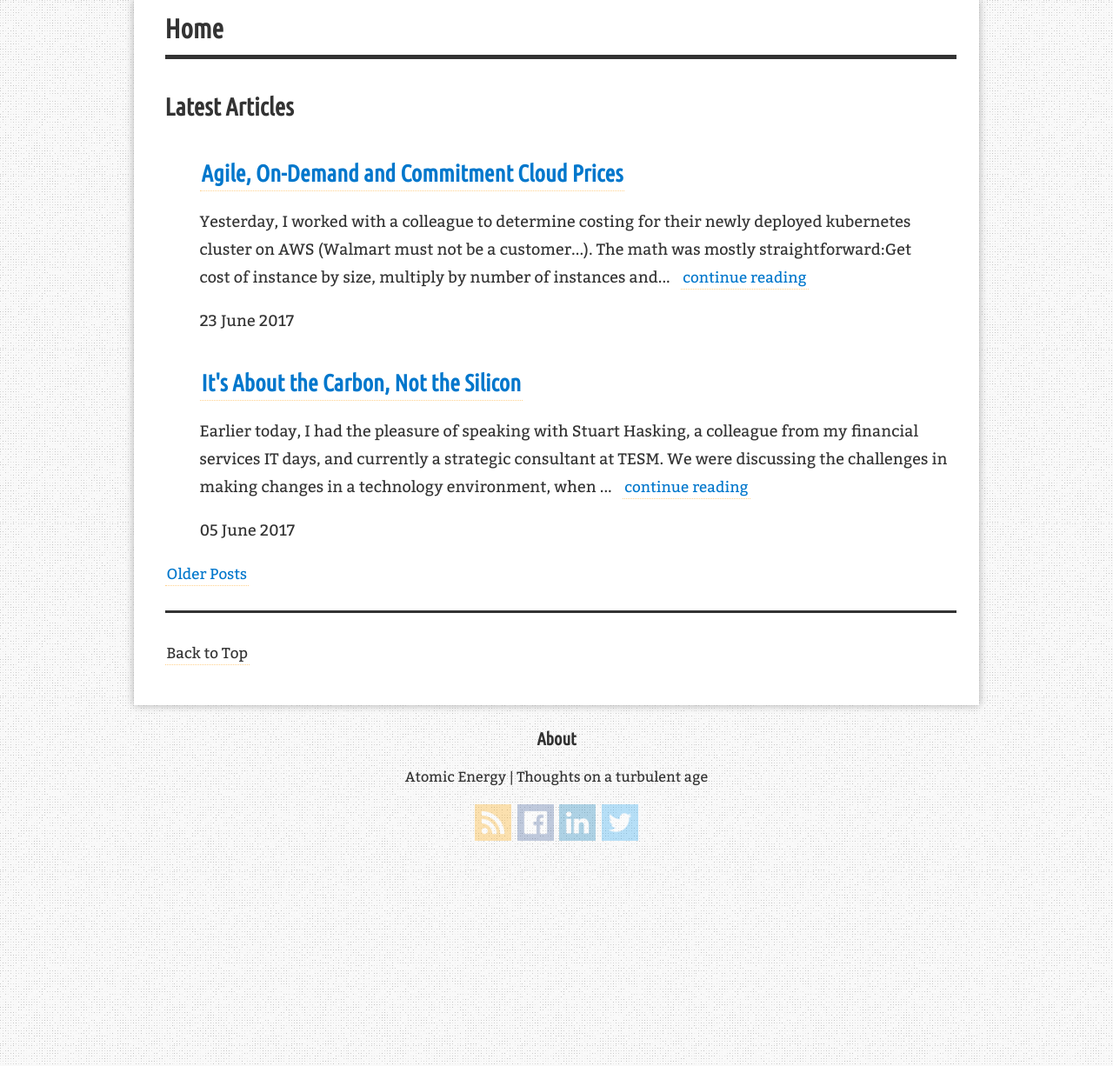
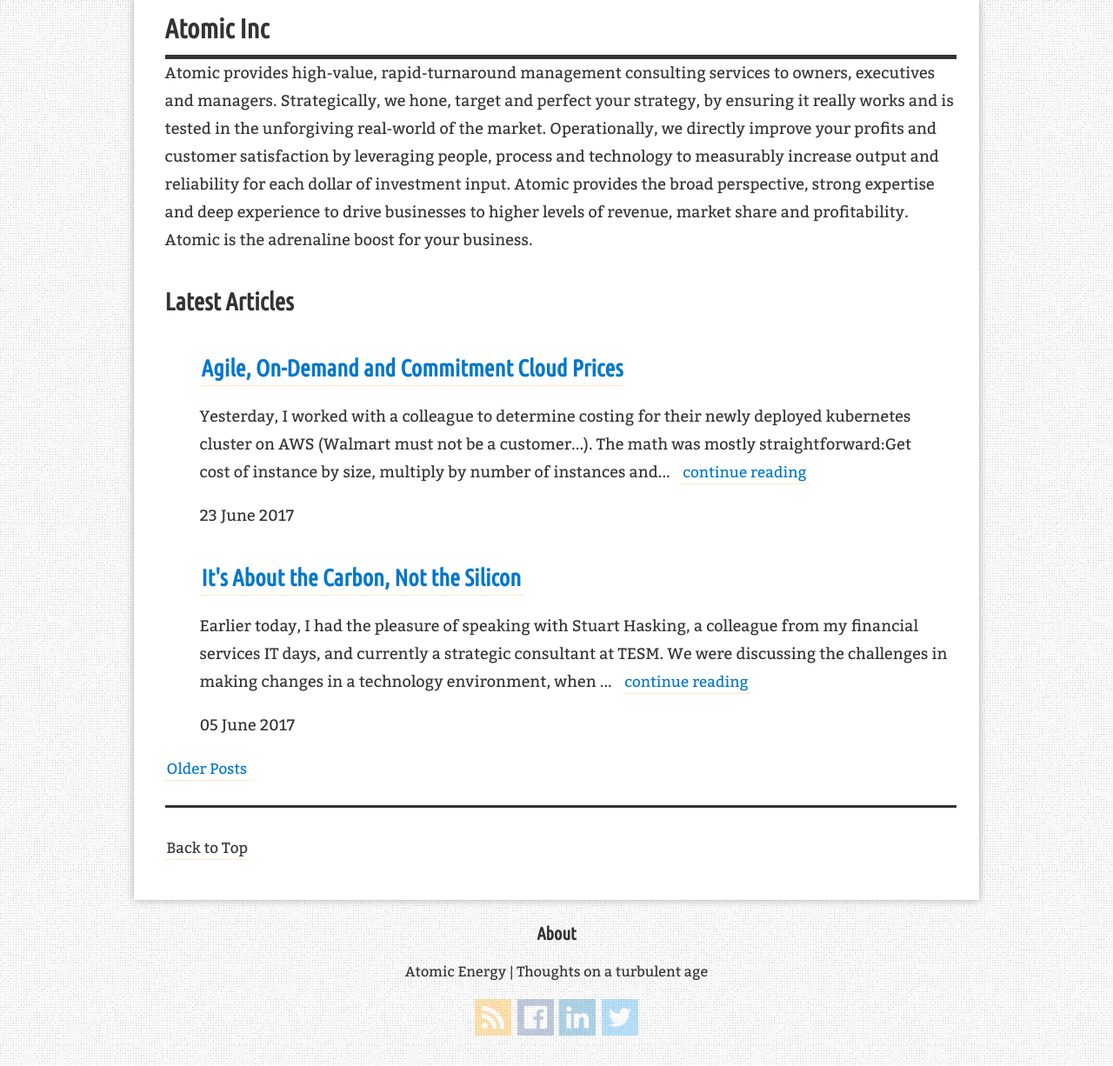
Before and after one commit to atomicinc/blog, a Jekyll site: the page built from index.html, in a window 1280 px wide. Shown: the part 198-1424 px from the top of the page at 87% size. Built offline with Jekyll 4.4.1, drawn with Linux system fonts in a browser that asks for light colours; nearby versions of some CDN libraries; the list of posts is cut into pages by our own code; comment, search, counter and statistics services are not loaded.

Commit message:
Add support for summary for home page

```diff
--- a/_config.yml
+++ b/_config.yml
@@ -54,6 +54,16 @@ author:
 blog:
   footer_content: Atomic Energy | Thoughts on a turbulent age
 
+summary: |
+  Atomic provides high-value, rapid-turnaround management consulting services to owners, executives and managers.
+  Strategically, we hone, target and perfect your strategy, by ensuring it really works and is tested in the
+  unforgiving real-world of the market. Operationally, we directly improve your profits and customer satisfaction by
+  leveraging people, process and technology to measurably increase output and reliability for each dollar of investment
+  input. Atomic provides the broad perspective, strong expertise and deep experience to drive businesses to higher
+  levels of revenue, market share and profitability. Atomic is the adrenaline boost for your business.
+
+
+
 disqus:
   shortname:
   public_key:
--- a/index.html
+++ b/index.html
@@ -1,8 +1,14 @@
 ---
 layout: page
 title : Home
-header : Home
+header : Atomic Inc
 group: navigation
 ---
+{% if site.summary %}
+	<div class="site-summary">
+		{{ site.summary }}
+	</div>
+{% endif %}
+
 {% assign posts_collate = paginator.posts %}
 {% include helpers/posts_collate %}
```
